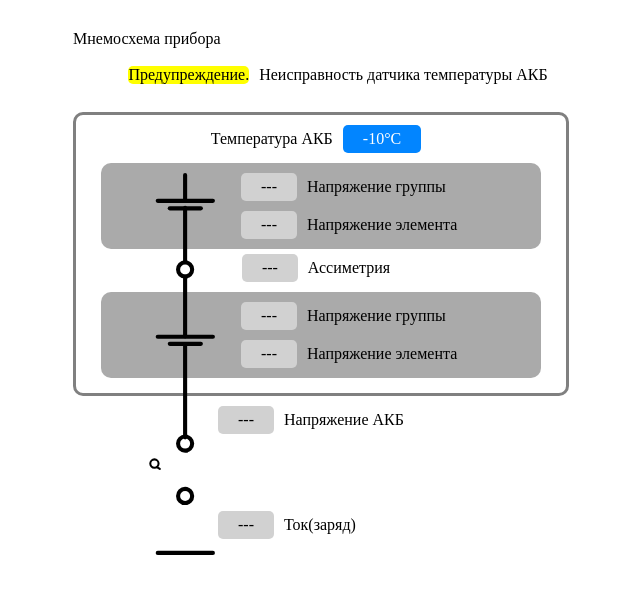
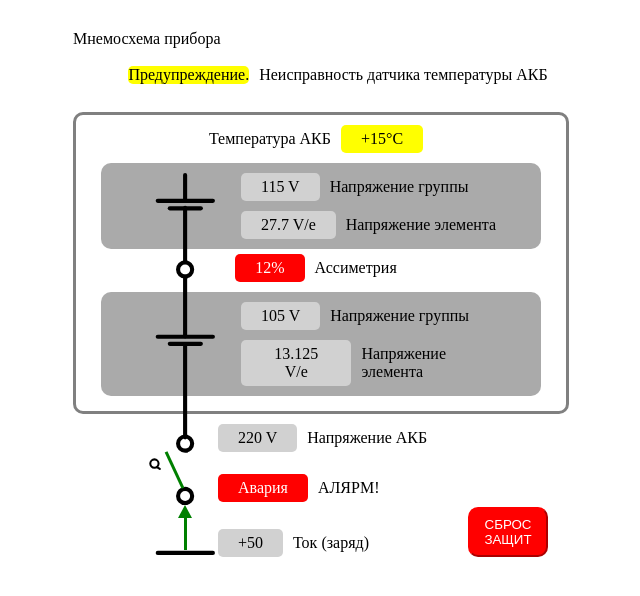
Before and after one commit to ZyuMLik/Mnemonic-diagram-of-the-device, a plain HTML site: page index.html in a window 1280 px wide. Shown: the whole page, without its empty margins (67-707 px from the left). Drawn offline with Linux system fonts and the light colour scheme.

Commit message:
class Battery теперь меняет интерактивные элементы

```diff
--- a/css/style.css
+++ b/css/style.css
@@ -87,14 +87,14 @@ main {
     background-color: red;
     width: 3px;
     height: 37px;
-    transform: translateX(1px)
+    transform: translateX(1px)  translateY(-17px)
 }
 
 .switch_status__off {
     background-color: green;
     width: 3px;
     height: 40px;
-    transform: translateX(-9px) rotate(-205deg);
+    transform: translateX(-9px) translateY(-17px) rotate(-205deg);
 }
 
 .current {
@@ -104,7 +104,7 @@ main {
     width: 30px;
     height: 50px;
     padding-top: 5px;
-    transform: translateX(2px)
+    transform: translateX(2px) translateY(-17px);
 }
 .current_line__charge {
     background-color: green;
@@ -120,7 +120,7 @@ main {
     border-left: 7px solid transparent;
 }
 .rotate {
-    transform: translateX(2px) translateY(12px) rotate(180deg);
+    transform: translateX(2px) translateY(-6px) rotate(180deg);
 }
 .rotate .current_line__charge {
     background-color: red;
--- a/index.html
+++ b/index.html
@@ -30,7 +30,7 @@
             <div class="battery" id="battery_01">
 
                 <div class="mnemonic_diagram">
-                    <img src="/icons/mnemoskhema.svg" alt="mnemoskhema">
+                    <img src="./icons/mnemoskhema.svg" alt="mnemoskhema">
                 </div>
 
                 <div class="voltage_group interactive_element interactive_element__padding_left">
@@ -91,7 +91,7 @@
                 </div>
             </div>
 
-            <div class="switch_status hidden">
+            <div class="switch_status ">
                 <div class="switch_status__off"> </div>
             </div>
 
--- a/js/js.js
+++ b/js/js.js
@@ -68,17 +68,61 @@ class Battery {
             <div class="background_yellow"> ${this.warning.slice(0, 15)}</div>
             <div> ${this.warning.slice(16)}</div>
             `;
+        }
 
-            this.updateElementAndBackgroundColor(
-                batteryTemperatureData,
-                this.checkColor(this.batteryTemperatureData, this.batteryTemperatureDataMin, this.batteryTemperatureDataMax),
-                this.batteryTemperatureData
-            );
+        this.updateElementAndBackgroundColor(
+            batteryTemperatureData,
+            this.checkColor(
+                this.batteryTemperatureData,
+                this.batteryTemperatureDataMin,
+                this.batteryTemperatureDataMax
+            ),
+            this.batteryTemperatureData  + "°C"
+        );
+
+        voltageGroupBattery_01.textContent = this.voltageGroupBattery_01 + " V";
+        voltageElementBattery_01.textContent = this.voltageElementBattery_01 + " V/e";
+        this.updateElementAndBackgroundColor(
+            asymmetryData,
+            this.checkColor(
+                this.asymmetryData,
+                this.asymmetryDataMin,
+                this.asymmetryDataMax
+            ),
+            this.asymmetryData + "%"
+        );
+        voltageGroupBattery_02.textContent = this.voltageGroupBattery_02 + " V";
+        voltageElementBattery_02.textContent = this.voltageElementBattery_02 + " V/e";
+        voltageAccumulatorData.textContent = this.voltageAccumulatorData + " V";
+
+        switchStatus.parentElement.classList.remove("hidden");
+        if (this.switchStatus === "on") {
+            switchStatus.classList.remove("switch_status__off")
+            switchStatus.classList.add("switch_status__on")
+        } else {
+            switchStatus.classList.remove("switch_status__on")
+            switchStatus.classList.add("switch_status__off")
         }
+
+        if(this.fault === "on") {
+            fault.classList.remove("hidden")
+            faultInfo.textContent = this.faultInfo;
+            btnResetProtections.classList.remove("hidden");
+        }
+        current.classList.remove("hidden");
+        if(this.current === "charge") {
+            current.classList.remove("rotate");
+        } else current.classList.add("rotate");
+
+        currentData.textContent = this.currentData;
+        currentText.textContent = this.currentText;
+
+
+
 
     }
     updateElementAndBackgroundColor(element, colorNew, text) {
-        element.textContent = text + "°C";
+        element.textContent = text;
         if (element.classList.contains(colorNew)) return;
         this.backgroundColors.forEach(colorOld => {
             if (element.classList.contains(colorOld)) {
@@ -144,19 +188,19 @@ btnResetProtections.addEventListener("click", (e) => {
 
 const testBattery = new Battery(
     "Предупреждение. Неисправность датчика температуры АКБ",
-    "-10",
+    "+15",
     115,
     27.7,
-    2,
+    12,
     105,
     13.125,
     220,
+    "off",
     "on",
-    "off",
-    "---",
+    "АЛЯРМ!",
     "charge",
-    -50,
-    "Ток (разряд)"
+    "+50",
+    "Ток (заряд)"
 );
+
 testBattery.update();
-console.log(testBattery.currentText)
```
